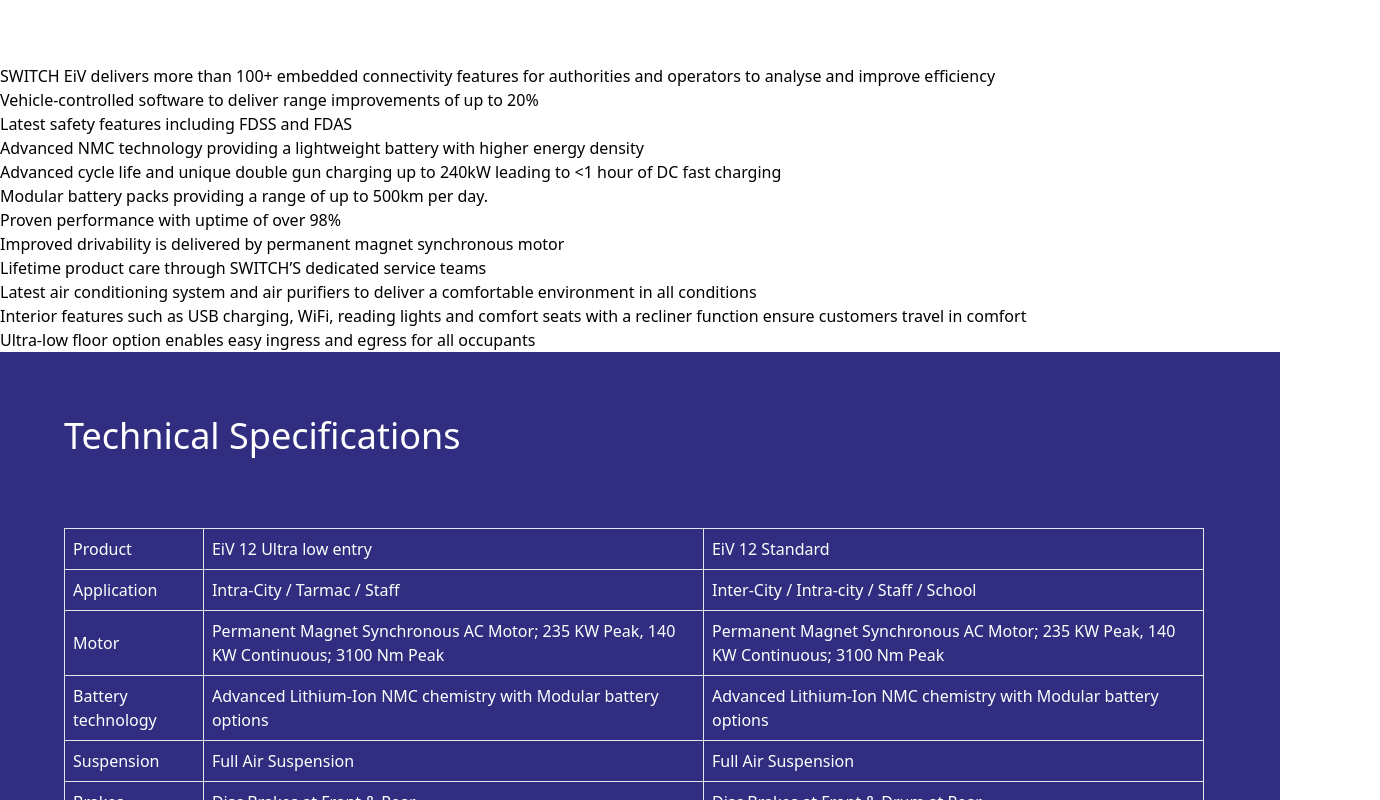
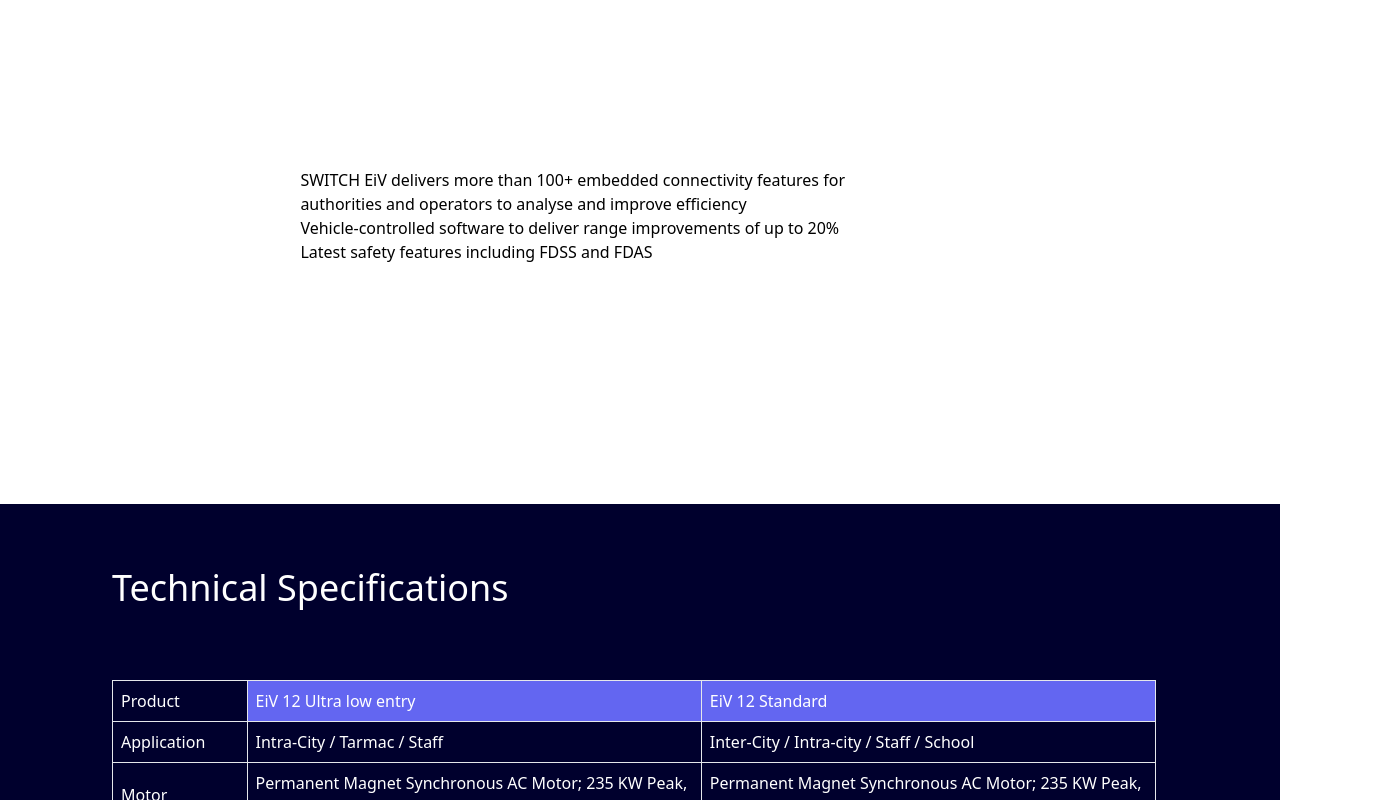
Before and after one commit to salman170/switch-backend-frontend, a React (Create React App) app: page /eiv12 in a window 1280 px wide. Shown: the part 1760-2560 px from the top of the page, 1380 px wide, since content can reach past the window. Built offline with nearby package versions, Linux system fonts and the light colour scheme.

Commit message:
working on eiv12

```diff
--- a/src/components/Pages/Vehicles/Eiv12.js
+++ b/src/components/Pages/Vehicles/Eiv12.js
@@ -164,7 +164,7 @@
         <div class='col-12  bg-[#16b895]'>
           <div class='grid lg:grid-cols-3  ' style={{ overflow: 'hidden' }}>
             <div class='col-span-1 text-white '>
-              <div class=' text-2xl md:text-3xl lg:text-5xl lg:pt-18 text-left p-5 md:p-16'>
+              <div class=' text-2xl font-medium md:text-3xl lg:text-5xl lg:pt-18 text-left p-5 md:p-16'>
                 Next-generation eBus for India
               </div>
 
@@ -208,9 +208,11 @@
         </div>
       </section>
       <section>
-        <div className='container flex md:flex-row flex-col'>
+        <div className=' flex md:flex-row flex-col overflow-hidden mb-10'>
           <div className='md:w-1/2 w-full'>
-            <div className='md:m-8 m-4 px-4 md:px-10  lg:m-16 text-4xl font-medium '>Superior efficiency with long battery life</div>
+            <div className='md:m-8 m-4 px-4 md:px-10  lg:m-16 text-4xl font-medium '>
+              Superior efficiency with long battery life
+            </div>
             <div className='md:m-8 m-4 px-4 md:px-10  lg:m-16 '>
               The SWITCH EiV range of buses have been uniquely configured to
               meet customer requirements of varied applications like intracity,
@@ -221,33 +223,22 @@
               climatic conditions.
             </div>
             <div className='md:m-8 m-4 px-4 md:px-10 lg:m-16 '>
-              <button className='bg-indigo-600 text-white py-2 px-3'>ENQUIRE NOW</button>
+              <button className='bg-indigo-600 text-white py-2 px-3'>
+                ENQUIRE NOW
+              </button>
             </div>
           </div>
           <div
-            class='md:w-1/2 w-full '
+            class='md:w-1/2   '
+
             // style={{ overflow: 'hidden' }}
           >
             <div
-              class='clippedImgBg'
+              className='object-cover w-full h-full  md:h-96 md:w-96 lg:h-80 lg:w-full px-2 md:pt-20 lg:pt-10'
               data-aos='fade-left'
               data-aos-duration='1500'
-
             >
-              {/* <picture>
-                <source
-                  media='(min-width:991px)'
-                  srcset={perfectEngn}
-                  class='img-fluid'
-                />
-
-              </picture> */}
-              <img
-                  src={perfectEngn}
-                  height="100px"
-                  class='object-cover w-full my-4 md:my-10'
-                  alt='seat Images'
-                />
+              <img src={perfectEngn} alt='' srcset='' />
             </div>
           </div>
         </div>
@@ -308,15 +299,15 @@
         </div>
       </section> */}
      <section class='generic-padding-sm'>
-        <div class='col-sm-12'>
-          <div class='row'>
+        <div class='sm:w-full pr-4 pl-4'>
+          <div class='flex  '>
             <div
               class='tabLeft clippedLeft'
               data-aos='fade-right'
               data-aos-duration='1500'
             >
-              <ul class='nav nav-pills flex-column' id='myTab' role='tablist'>
-                <li class='nav-item'>
+              <ul class='flex flex-wrap list-none pl-0 mb-0  flex-col' id='myTab' role='tablist'>
+                <li class=''>
                   <span>
                     <i class='fa-solid fa-arrow-right'></i>
                   </span>
@@ -333,7 +324,7 @@
                     Advanced Technology
                   </a>
                 </li>
-                <li class='nav-item'>
+                <li class=''>
                   <span>
                     <i class='fa-solid fa-arrow-right'></i>
                   </span>
@@ -350,7 +341,7 @@
                     Battery technology
                   </a>
                 </li>
-                <li class='nav-item'>
+                <li class=''>
                   <span>
                     <i class='fa-solid fa-arrow-right'></i>
                   </span>
@@ -367,7 +358,7 @@
                     High Performance
                   </a>
                 </li>
-                <li class='nav-item'>
+                <li class=''>
                   <span>
                     <i class='fa-solid fa-arrow-right'></i>
                   </span>
@@ -387,21 +378,21 @@
               </ul>
             </div>
 
-            <div class='pl-lg-5 pr-0 mt-2 mt-lg-0 mt-md-0 d-flex align-items-center tabRight'>
+            <div class='lg:pl-12 pr-0 mt-2 lg:mt-0 md:mt-0 flex items-center tabRight'>
               <div
-                class='tab-content w-100 h-100'
+                class='tab-content w-full h-full'
                 id='myTabContent'
                 style={{ overflow: 'hidden' }}
               >
                 <div
-                  class='tab-pane show active h-100'
+                  class='tab-pane opacity-100 block active h-full'
                   id='battery'
                   role='tabpanel'
                   aria-labelledby='batteryTech'
                 >
-                  <div class='d-xl-flex d-lg-flex d-md-flex d-flex align-items-center h-100'>
-                    <div class='col-lg-7 col-md-8 col-7 tabCenterContent'>
-                      {/* <!-- <h3 class="mt-lg-5 mt-md-3 pb-3 pb-lg-2 pb-xl-2 pb-md-2 pb-sm-3  mt-4 ">Higher density</h3> --> */}
+                  <div class='xl:flex lg:flex md:flex flex items-center h-full'>
+                    <div class='lg:w-3/5 pr-4 pl-4 md:w-2/3 pr-4 pl-4 w-3/5 tabCenterContent'>
+                      {/* <!-- <h3 class="lg:mt-12 md:mt-4 pb-3 lg:pb-2 xl:pb-2 md:pb-2 sm:pb-4  mt-4 ">Higher density</h3> --> */}
                       <ul class='squareList squareList-lg'>
                         <li>
                           SWITCH EiV delivers more than 100+ embedded
@@ -416,7 +407,7 @@
                       </ul>
                     </div>
                     <div
-                      class='col-lg-5 col-md-4 col-5 tabRightImage'
+                      class='lg:w-2/5 pr-4 pl-4 md:w-1/3 pr-4 pl-4 w-2/5 tabRightImage'
                       data-aos='fade-down'
                       data-aos-delay='100'
                       data-aos-duration='1500'
@@ -424,14 +415,14 @@
                   </div>
                 </div>
                 <div
-                  class='tab-pane h-100'
+                  class='tab-pane h-full'
                   id='lightWeight'
                   role='tabpanel'
                   aria-labelledby='lightWeightConst'
                 >
-                  <div class='d-xl-flex d-lg-flex d-md-flex d-flex align-items-center h-100'>
-                    <div class='col-lg-7 col-md-8 col-7 tabCenterContent'>
-                      {/* <!-- <h3 class="mt-lg-5 mt-md-3 pb-3 pb-lg-2 pb-xl-2 pb-md-2 pb-sm-3  mt-4 ">Monocoque construction</h3> --> */}
+                  <div class='xl:flex lg:flex md:flex flex items-center h-full'>
+                    <div class='lg:w-3/5 pr-4 pl-4 md:w-2/3 pr-4 pl-4 w-3/5 tabCenterContent'>
+                      {/* <!-- <h3 class="lg:mt-12 md:mt-4 pb-3 lg:pb-2 xl:pb-2 md:pb-2 sm:pb-4  mt-4 ">Monocoque construction</h3> --> */}
                       <ul class='squareList squareList-lg'>
                         <li>
                           Advanced NMC technology providing a lightweight
@@ -448,7 +439,7 @@
                       </ul>
                     </div>
                     <div
-                      class='col-lg-5 col-md-4 col-5 tabRightImage'
+                      class='lg:w-2/5 pr-4 pl-4 md:w-1/3 pr-4 pl-4 w-2/5 tabRightImage'
                       data-aos='fade-down'
                       data-aos-delay='100'
                       data-aos-duration='1500'
@@ -456,14 +447,14 @@
                   </div>
                 </div>
                 <div
-                  class='tab-pane h-100'
+                  class='tab-pane h-full'
                   id='Customer'
                   role='tabpanel'
                   aria-labelledby='customerFirst'
                 >
-                  <div class='d-xl-flex d-lg-flex d-md-flex d-flex align-items-center h-100'>
-                    <div class='col-lg-7 col-md-8 col-7 tabCenterContent'>
-                      {/* <!-- <h3 class="mt-lg-5 mt-md-3 pb-3 pb-lg-2 pb-xl-2 pb-md-2 pb-sm-3  mt-4 ">Adaptable to each customer</h3> --> */}
+                  <div class='xl:flex lg:flex md:flex flex items-center h-full'>
+                    <div class='lg:w-3/5 pr-4 pl-4 md:w-2/3 pr-4 pl-4 w-3/5 tabCenterContent'>
+                      {/* <!-- <h3 class="lg:mt-12 md:mt-4 pb-3 lg:pb-2 xl:pb-2 md:pb-2 sm:pb-4  mt-4 ">Adaptable to each customer</h3> --> */}
                       <ul class='squareList squareList-lg'>
                         <li>Proven performance with uptime of over 98%</li>
                         <li>
@@ -475,17 +466,17 @@
                           service teams
                         </li>
                       </ul>
-                      {/* <!-- <h3 class="mt-lg-5 mt-md-3 pb-3 pb-lg-2 pb-xl-2 pb-md-2 pb-sm-3  mt-4 ">Flexible interior design</h3>
+                      {/* <!-- <h3 class="lg:mt-12 md:mt-4 pb-3 lg:pb-2 xl:pb-2 md:pb-2 sm:pb-4  mt-4 ">Flexible interior design</h3>
                               <ul class="squareList">
                                  <li>Comfortable, versatile seating for up to 28 people</li>
                               </ul>
-                              <h3 class="mt-lg-5 mt-md-3 pb-3 pb-lg-2 pb-xl-2 pb-md-2 pb-sm-3  mt-4 ">Easy access</h3>
+                              <h3 class="lg:mt-12 md:mt-4 pb-3 lg:pb-2 xl:pb-2 md:pb-2 sm:pb-4  mt-4 ">Easy access</h3>
                               <ul class="squareList">
                                  <li>HV and LV components are located in pull-out compartments simplifying in-field service and diagnostics</li>
                               </ul> --> */}
                     </div>
                     <div
-                      class='col-lg-5 col-md-4 col-5 tabRightImage'
+                      class='lg:w-2/5 pr-4 pl-4 md:w-1/3 pr-4 pl-4 w-2/5 tabRightImage'
                       data-aos='fade-down'
                       data-aos-delay='100'
                       data-aos-duration='1500'
@@ -493,14 +484,14 @@
                   </div>
                 </div>
                 <div
-                  class='tab-pane h-100'
+                  class='tab-pane h-full'
                   id='lowest'
                   role='tabpanel'
                   aria-labelledby='lowestTco'
                 >
-                  <div class='d-xl-flex d-lg-flex d-md-flex d-flex align-items-center h-100'>
-                    <div class='col-lg-7 col-md-8 col-7 tabCenterContent'>
-                      {/* <!-- <h3 class="mt-lg-5 mt-md-3 pb-3 pb-lg-2 pb-xl-2 pb-md-2 pb-sm-3 mt-4">Advanced engineering</h3> --> */}
+                  <div class='xl:flex lg:flex md:flex flex items-center h-full'>
+                    <div class='lg:w-3/5 pr-4 pl-4 md:w-2/3 pr-4 pl-4 w-3/5 tabCenterContent'>
+                      {/* <!-- <h3 class="lg:mt-12 md:mt-4 pb-3 lg:pb-2 xl:pb-2 md:pb-2 sm:pb-4 mt-4">Advanced engineering</h3> --> */}
                       <ul class='squareList squareList-lg'>
                         <li>
                           Latest air conditioning system and air purifiers to
@@ -516,18 +507,18 @@
                           for all occupants
                         </li>
                       </ul>
-                      {/* <!-- <h3 class="mt-lg-5 mt-md-3 pb-3 pb-lg-2 pb-xl-2 pb-md-2 pb-sm-3  mt-4 ">Increased range</h3>
+                      {/* <!-- <h3 class="lg:mt-12 md:mt-4 pb-3 lg:pb-2 xl:pb-2 md:pb-2 sm:pb-4  mt-4 ">Increased range</h3>
                               <ul class="squareList">
                                  <li>Advanced NMC battery technology provides enhanced efficiency and range</li>
                               </ul>
-                              <h3 class="mt-lg-5 mt-md-3 pb-3 pb-lg-2 pb-xl-2 pb-md-2 pb-sm-3  mt-4 ">Local assembly and after-sales</h3>
+                              <h3 class="lg:mt-12 md:mt-4 pb-3 lg:pb-2 xl:pb-2 md:pb-2 sm:pb-4  mt-4 ">Local assembly and after-sales</h3>
                               <ul class="squareList">
                                  <li>Tailored support increased vehicle on-road time and delivers local jobs and infrastructure
                                  </li>
                               </ul> --> */}
                     </div>
                     <div
-                      class='col-lg-5 col-md-4 col-5 tabRightImage'
+                      class='lg:w-2/5 pr-4 pl-4 md:w-1/3  w-2/5 tabRightImage'
                       data-aos='fade-down'
                       data-aos-delay='100'
                       data-aos-duration='1500'
@@ -539,7 +530,11 @@
           </div>
         </div>
       </section>
-      <section class='generic-padding-sm bg-indigo-900  '>
+      <br />
+      <br />
+      <br />
+
+      <section class='generic-padding-sm bg-[#00002d]  '>
         <div
           id='insideBus'
           class='carousel insideBus slide'
@@ -555,7 +550,7 @@
               <div class='row align-items-center'>
                 <div class='col-lg-10 col-md-12 offset-lg-1 pr-3 mx-auto'>
                   <div class='col-sm-12'>
-                    <h2 class='text-4xl font-medium pt-8 text-left mb-5 text-white p-3 md:px-16 md:pt-16 md:pb-10'>
+                    <h2 class='text-4xl font-medium pt-8 text-left mb-5 text-white p-3 md:px-28 md:pt-16 md:pb-10'>
                       Technical Specifications
                     </h2>
                   </div>
@@ -563,17 +558,25 @@
                     class='col-sm-12 customTable text-white '
                     style={{ position: 'relative' }}
                   >
-                    <div class=' p-3 md:px-16  md:pb-3'>
+                    <div class=' p-3 md:px-28  md:pb-3'>
                       <table class='table border '>
-                        <tr >
+                        <tr>
                           <td className='border md:p-2 p-1'>Product</td>
-                          <td className='border md:p-2 p-1'>EiV 12 Ultra low entry</td>
-                          <td className='border md:p-2 p-1'>EiV 12 Standard</td>
+                          <td className='border md:p-2 p-1 bg-indigo-500'>
+                            EiV 12 Ultra low entry
+                          </td>
+                          <td className='border md:p-2 p-1 bg-indigo-500'>
+                            EiV 12 Standard
+                          </td>
                         </tr>
                         <tr>
                           <td className='border md:p-2 p-1'>Application</td>
-                          <td className='border md:p-2 p-1'>Intra-City / Tarmac / Staff</td>
-                          <td className='border md:p-2 p-1'>Inter-City / Intra-city / Staff / School</td>
+                          <td className='border md:p-2 p-1'>
+                            Intra-City / Tarmac / Staff
+                          </td>
+                          <td className='border md:p-2 p-1'>
+                            Inter-City / Intra-city / Staff / School
+                          </td>
                         </tr>
                         <tr>
                           <td className='border md:p-2 p-1'>Motor</td>
@@ -587,7 +590,9 @@
                           </td>
                         </tr>
                         <tr>
-                        <td className='border md:p-2 p-1'>Battery technology</td>
+                          <td className='border md:p-2 p-1'>
+                            Battery technology
+                          </td>
                           <td className='border md:p-2 p-1'>
                             Advanced Lithium-Ion NMC chemistry with Modular
                             battery options
@@ -599,18 +604,28 @@
                         </tr>
                         <tr>
                           <td className='border md:p-2 p-1'>Suspension</td>
-                          <td className='border md:p-2 p-1'>Full Air Suspension</td>
-                          <td className='border md:p-2 p-1'>Full Air Suspension</td>
+                          <td className='border md:p-2 p-1'>
+                            Full Air Suspension
+                          </td>
+                          <td className='border md:p-2 p-1'>
+                            Full Air Suspension
+                          </td>
                         </tr>
                         <tr>
                           <td className='border md:p-2 p-1'>Brakes</td>
-                          <td className='border md:p-2 p-1'>Disc Brakes at Front & Rear</td>
-                          <td className='border md:p-2 p-1'>Disc Brakes at Front & Drum at Rear</td>
+                          <td className='border md:p-2 p-1'>
+                            Disc Brakes at Front & Rear
+                          </td>
+                          <td className='border md:p-2 p-1'>
+                            Disc Brakes at Front & Drum at Rear
+                          </td>
                         </tr>
                         <tr>
                           <td className='border md:p-2 p-1'>Door Locations</td>
                           <td className='border md:p-2 p-1'>FOH / WB / ROH</td>
-                          <td className='border md:p-2 p-1'>FOH / WB / ROH / BRT</td>
+                          <td className='border md:p-2 p-1'>
+                            FOH / WB / ROH / BRT
+                          </td>
                         </tr>
                         <tr>
                           <td className='border md:p-2 p-1'>Range</td>
@@ -629,7 +644,9 @@
                           <td className='border md:p-2 p-1'>1.5 – 3 hours</td>
                         </tr>
                         <tr>
-                          <td className='border md:p-2 p-1'>Floor Height (mm)</td>
+                          <td className='border md:p-2 p-1'>
+                            Floor Height (mm)
+                          </td>
                           <td className='border md:p-2 p-1'>400</td>
                           <td className='border md:p-2 p-1'>900</td>
                         </tr>
@@ -654,19 +671,25 @@
                           <td className='border md:p-2 p-1'>6200</td>
                         </tr>
                         <tr>
-                          <td className='border md:p-2 p-1'>Seating Capacity</td>
-                          <td className='border md:p-2 p-1'>35+D+WC (Customizable)</td>
-                          <td className='border md:p-2 p-1'>40 - 45 + D (Customizable)</td>
+                          <td className='border md:p-2 p-1'>
+                            Seating Capacity
+                          </td>
+                          <td className='border md:p-2 p-1'>
+                            35+D+WC (Customizable)
+                          </td>
+                          <td className='border md:p-2 p-1'>
+                            40 - 45 + D (Customizable)
+                          </td>
                         </tr>
                       </table>
                     </div>
-                    <small class='text-white px-3 md:px-14'>
+                    <small class='text-white px-3 md:px-28'>
                       *Low floor – Certification WIP
                     </small>
                   </div>
-                  <div class='col-sm-12  px-3 md:px-14 pb-8 pt-4'>
+                  <div class='col-sm-12  px-3 md:px-28 pb-8 pt-4'>
                     <button
-                      class='bg-green-400 px-3 py-2  '
+                      class='bg-green-400 rounded-lg hover:bg-indigo-600 hover:text-white px-3 py-2  '
                       data-toggle='modal'
                       data-target='.download'
                     >
@@ -802,24 +825,32 @@
             </a> --> */}
         </div>
       </section>
-      <section class='col-12'>
-        <div class='row generic-padding-lg'>
-          <div class='col-lg-3 col-md-12 offset-lg-1'>
+      <section class='my-8'>
+        <div class='row generic-padding-lg grid md:grid-cols-3 grid-rows'>
+          <div class='col-span-2 md:col-span-1'>
             {/* <!-- <h2 class="subHeading mb-4">A free-flowing <br> operation.</h2> --> */}
-            <p class='pr-0 pb-md-4 pb-4 pr-lg-5 pr-md-5'>
+            <p class='p-5 text-lg pb-4 md:px-5 lg:px-16 lg:text-xl'>
               The current range of SWITCH EV buses in India, have had an uptime
               of over 98% consistently throughout the last few years, which, is
               a testimony to our product performance in terms of reliability and
               durability.
             </p>
           </div>
-          <div class='col-lg-8 col-md-12'>
-            <div class='sliderNextPrev'>
-              <div class='item' data-aos='fade-up' data-aos-duration='500'>
-                <div class='divZoom'>
-                  <img src={freeFlowing1} class='img-fluid' alt='freeFlowing' />
+          <div class='col-lg-8 col-md-12 col-span-2 m-1'>
+            <div class='sliderNextPrev grid sm:grid-cols-2 grid-rows'>
+              <div
+                class='item col-span-1 m-1 bg-gray-200 rounded-xl'
+                data-aos='fade-up'
+                data-aos-duration='500'
+              >
+                <div class='overflow-hidden'>
+                  <img
+                    src={freeFlowing1}
+                    class='hover:scale-110 overflow-hidden duration-300 object-cover w-full'
+                    alt='freeFlowing'
+                  />
                 </div>
-                <div class='info'>
+                <div class='px-2 py-1'>
                   {/* <!-- <h4 class="font-weight-bold ">We’ve thought of everything.</span> </h4> --> */}
                   <p>
                     The modular batteries increase the capacity per battery cell
@@ -833,15 +864,19 @@
                 </div>
               </div>
 
-              <div class='item' data-aos='fade-up' data-aos-duration='500'>
-                <div class='divZoom'>
+              <div
+                class='item col-span-1 m-1 bg-gray-200 rounded-xl'
+                data-aos='fade-up'
+                data-aos-duration='500'
+              >
+                <div class='overflow-hidden'>
                   <img
                     src={freeFlowing2}
-                    class='img-fluid'
+                    class='hover:scale-110 overflow-hidden duration-300 object-cover w-full'
                     alt='free Flowing 2'
                   />
                 </div>
-                <div class='info'>
+                <div class='px-2 py-1 '>
                   {/* <!-- <h4 class="font-weight-bold ">Comfortably in control.</span> </h4> --> */}
                   <p>
                     Maintenance of this ultra-modern eBus can be carried out
```
Lines whose indentation alone changed are shown as unchanged.
